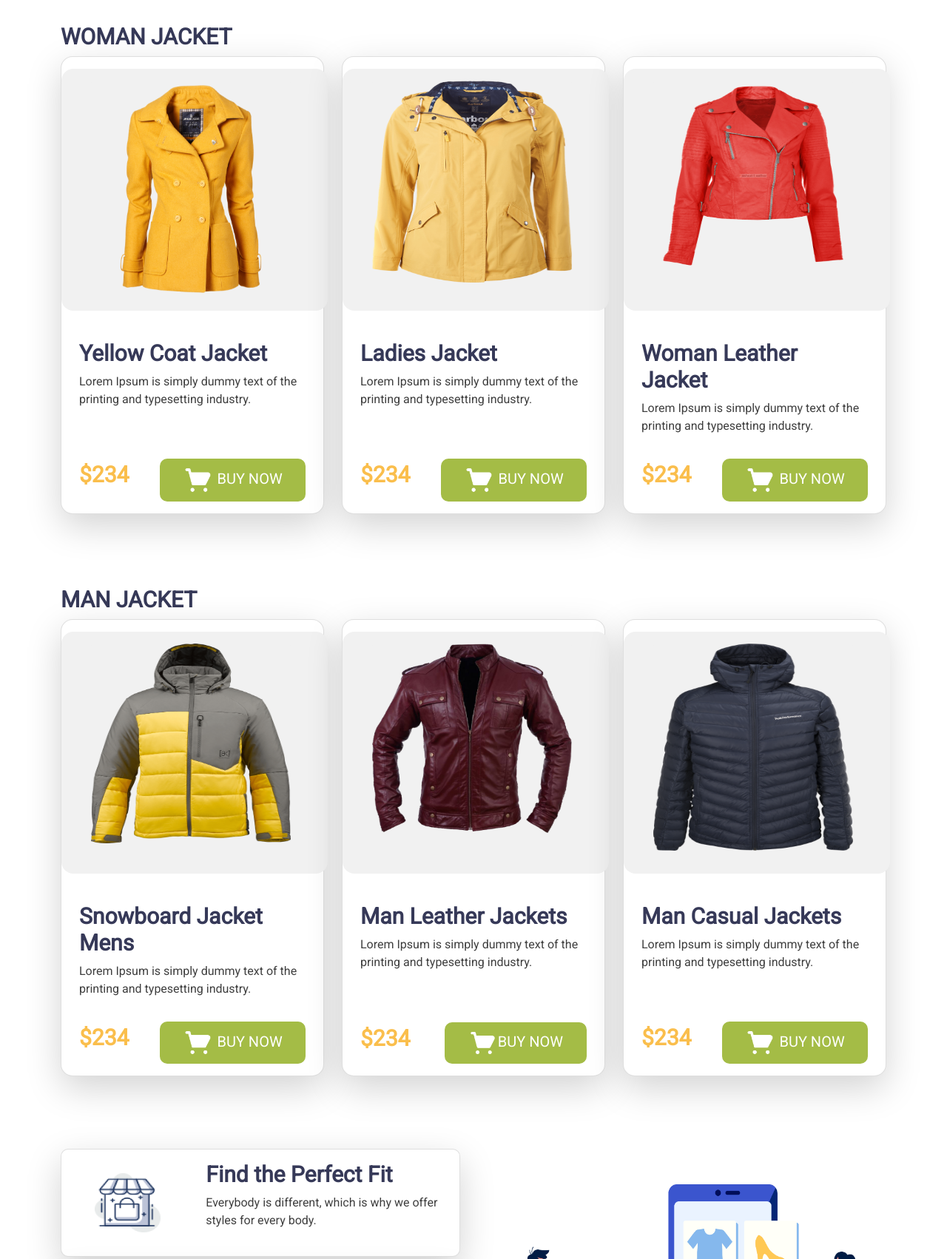
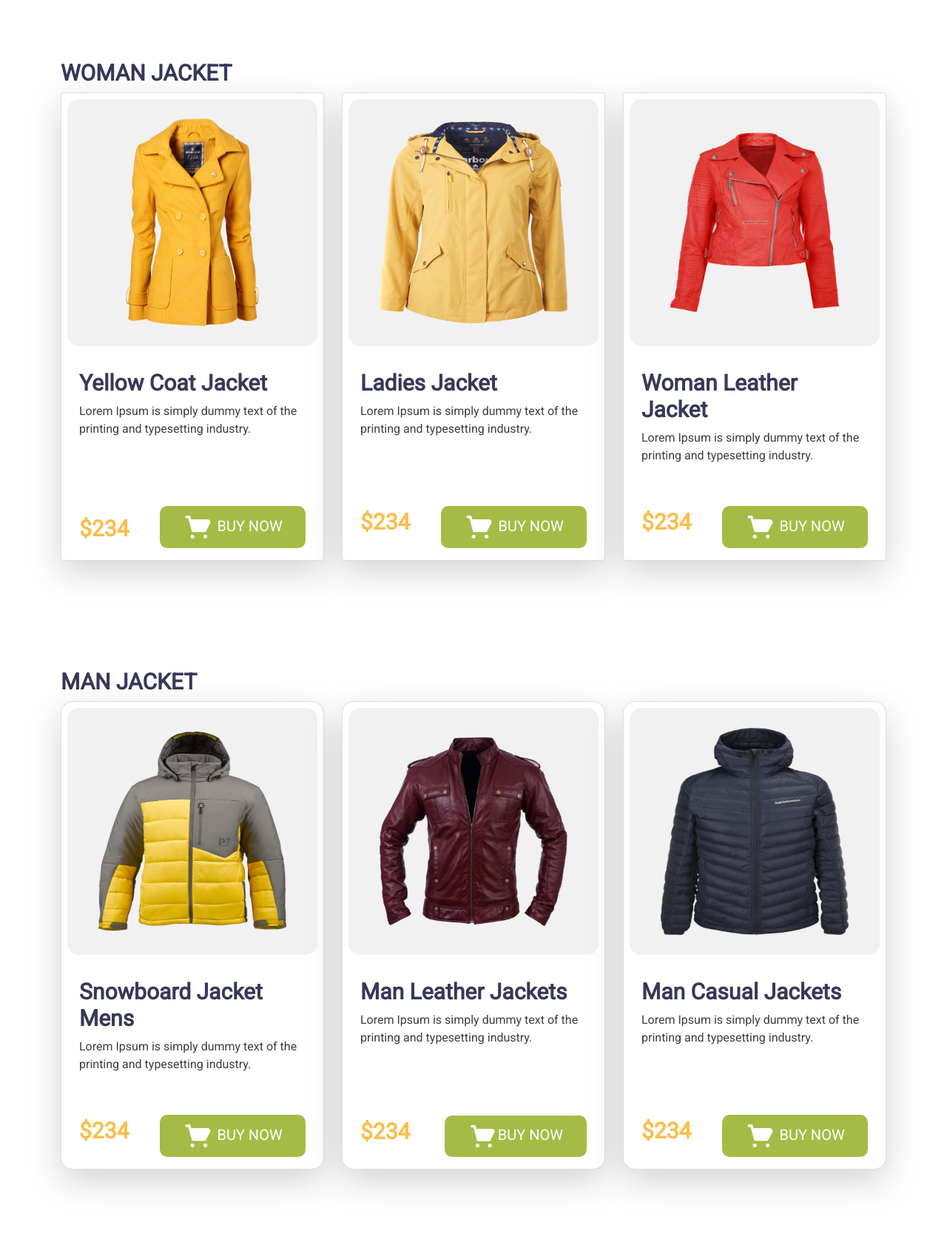
Before and after one commit to ShahbajKhan/penguin-fashion, a plain HTML site: page index.html in a window 1280 px wide. Shown: the part 640-2342 px from the top of the page at 74% size. Drawn offline with Linux system fonts and the light colour scheme.

Commit message:
Made responsive

```diff
--- a/css/custom-css.css
+++ b/css/custom-css.css
@@ -2,6 +2,7 @@ body{
     font-family: 'Bebas Neue', cursive;
     font-family: 'Roboto', sans-serif;
 }
+
 .color1{
     color: #FABE4C;
 }
@@ -51,14 +52,10 @@ main section{
 
 .image{
     background-color: #F1F1F1;
-    margin: 1em auto;
-    height: 327px;
-    width: 360px;
+    height: 334px !important;
     border-radius: 1em;
 }
-.card-customized-image{
-    margin: 1em 2.5em;
-}
+
 .custom-horizontal-card{
     border-radius: 10px;
 }
@@ -77,3 +74,18 @@ footer{
 ul li{
     list-style: none;
 }
+@media (max-width:768px){
+    .center-text{
+        text-align: center;
+    }
+}
+@media (max-width:1200px){
+    .bold-text{
+        font-size: 20px;
+    }
+    .customized-btn{
+        height: 30px;
+        width: 100px;
+        font-size: 10px;
+    }
+}
--- a/index.html
+++ b/index.html
@@ -16,7 +16,7 @@
     <link rel="preconnect" href="https://fonts.gstatic.com">
     <link href="https://fonts.googleapis.com/css2?family=Bebas+Neue&family=Roboto&display=swap" rel="stylesheet">
 
-    <title>Assignment responsive</title>
+    <title>Penguin Fashion</title>
 </head>
 
 <body>
@@ -52,7 +52,7 @@
                             src="logo, icon/shopping-cart 1.png" alt=""> BUY NOW</a>
                 </div>
                 <div class="col-md-6 mb-5 pb-5">
-                    <img class="d-block w-75 ps-5 img-fluid" src="image/woman.png" alt="">
+                    <img class="d-block w-75 h-100 img-fluid" src="image/woman.png" alt="">
                 </div>
             </div>
         </section>
@@ -62,58 +62,120 @@
     <main class="container">
         <!-- 1st part Woman Jacket -->
         <section id="" class="mt-5">
-            <h3 class="text-uppercase text-size2 color2">Woman jacket</h3>
-            <div class="row row-cols-1 row-cols-md-3 g-4">
-                <div class="col">
-                    <div class="card custom-card h-100 shadow-lg">
-                        <div class="image">
-                            <img src="image/SeekPng 1.png" class="card-img-top w-75 card-customized-image"
-                                style="height: 293px;" alt="...">
+            <h3 class="text-uppercase text-size2 color2 center-text">Woman jacket</h3>
+            <div class="row">
+                <div class="col-md-4 col-sm-6 col-xs-12 mb-5">
+                    <div class="card h-100 shadow-lg">
+                        <div class="image h-100 m-2 d-flex justify-content-center align-items-center">
+                            <img src="image/SeekPng 1.png" class="w-75 img-fluid" style="width: 293px; height: 293px;"
+                                alt="...">
                         </div>
                         <div class="card-body m-2">
-                            <h5 class="card-title text-size2 color2">Yellow Coat Jacket </h5>
-                            <p class="card-text color3">Lorem Ipsum is simply dummy text of the
+                            <h5 class="bold-text text-size2 color2">Yellow Coat Jacket</h5>
+                            <p class="color3">Lorem Ipsum is simply dummy text of the
                                 printing and typesetting industry.</p>
                         </div>
-                        <div class="card-footer card-custom-footer d-flex justify-content-between bg-white mx-2 pb-3">
-                            <h1 class="text-size2 color1 pt-1">$234</h1>
+                        <div class="card-footer card-custom-footer d-flex justify-content-between align-items-end bg-white m-2">
+                            <h1 class="bold-text text-size2 color1 pt-1">$234</h1>
                             <button class="btn btn-lg customized-btn"><img class="w-25 bg-transparent"
                                     src="logo, icon/shopping-cart 1.png" alt=""> Buy Now</button>
                         </div>
                     </div>
                 </div>
-                <div class="col">
-                    <div class="card custom-card h-100 shadow-lg">
-                        <div class="image">
-                            <img src="image/PngItem_2597366 1.png" class="card-img-top w-75 card-customized-image"
-                                style="height: 273px;" alt="...">
+                <div class="col-md-4 col-sm-6 col-xs-12 mb-5">
+                    <div class="card h-100 shadow-lg">
+                        <div class="image h-100 m-2 d-flex justify-content-center align-items-center">
+                            <img src="image/PngItem_2597366 1.png" class="w-75 img-fluid"
+                                style=" width: 203px; height: 273px;" alt="...">
                         </div>
                         <div class="card-body m-2">
-                            <h5 class="card-title text-size2 color2">Ladies Jacket </h5>
+                            <h5 class="bold-text text-size2 color2 ">Ladies Jacket</h5>
 
-                            <p class="card-text color3">Lorem Ipsum is simply dummy text of the
+                            <p class="color3">Lorem Ipsum is simply dummy text of the
                                 printing and typesetting industry.</p>
                         </div>
-                        <div class="card-footer card-custom-footer d-flex justify-content-between bg-white mx-2 pb-3">
-                            <h1 class="text-size2 color1 pt-1">$234</h1>
+                        <div class="card-footer card-custom-footer d-flex justify-content-between bg-white m-2">
+                            <h1 class="bold-text text-size2 color1 pt-1">$234</h1>
                             <button class="btn btn-lg customized-btn"><img class="w-25 bg-transparent"
                                     src="logo, icon/shopping-cart 1.png" alt=""> Buy Now</button>
                         </div>
                     </div>
                 </div>
-                <div class="col">
-                    <div class="card custom-card h-100 shadow-lg">
-                        <div class="image">
-                            <img src="image/image 15.png" class="card-img-top w-75 card-customized-image"
-                                style="height: 257px;" alt="...">
+                <div class="col-md-4 col-sm-6 col-xs-12 mb-5">
+                    <div class="card  h-100 shadow-lg">
+                        <div class="image h-100 m-2 d-flex justify-content-center align-items-center">
+                            <img src="image/image 15.png" class="w-75 img-fluid" style="width: 210px; height: 257px;"
+                                alt="...">
                         </div>
                         <div class="card-body m-2">
-                            <h5 class="card-title text-size2 color2">Woman Leather Jacket </h5>
-                            <p class="card-text color3">Lorem Ipsum is simply dummy text of the
+                            <h5 class="bold-text text-size2 color2">Woman Leather Jacket</h5>
+                            <p class="color3">Lorem Ipsum is simply dummy text of the
+                                printing and typesetting industry.</p>
+                        </div>
+                        <div class="card-footer card-custom-footer d-flex justify-content-between bg-white m-2">
+                            <h1 class="bold-text text-size2 color1 pt-1">$234</h1>
+                            <button class="btn btn-lg customized-btn"><img class="w-25 bg-transparent"
+                                    src="logo, icon/shopping-cart 1.png" alt=""> Buy Now</button>
+                        </div>
+                    </div>
+                </div>
+
+            </div>
+        </section>
+
+        <!--  2nd part Man Jacket -->
+        <section id="" class="mt-5">
+            <h3 class="text-uppercase text-size2 color2 center-text">Man jacket</h3>
+            <div class="row">
+                <div class="col-md-4 col-sm-6 col-xs-12 mb-5">
+                    <div class="card custom-card h-100 shadow-lg">
+                        <div class="image h-100 m-2 d-flex justify-content-center align-items-center">
+                            <img src="image/image 11.png" class="w-75" style="width: 202px; height: 269px;" alt="...">
+                        </div>
+                        <div class="card-body m-2">
+                            <h5 class="bold-text text-size2 color2">Snowboard Jacket Mens</h5>
+                            <p class="color3">Lorem Ipsum is simply dummy text of the
+                                printing and typesetting industry.</p>
+                        </div>
+                        <div class="card-footer card-custom-footer d-flex justify-content-between bg-white m-2">
+                            <h1 class="bold-text text-size2 color1 pt-1">$234</h1>
+                            <button class="btn btn-lg customized-btn"><img class="w-25 bg-transparent"
+                                    src="logo, icon/shopping-cart 1.png" alt=""> Buy Now</button>
+                        </div>
+                    </div>
+                </div>
+                <div class="col-md-4 col-sm-6 col-xs-12 mb-5">
+                    <div class="card custom-card h-100 shadow-lg">
+                        <div class="image h-100 m-2 d-flex justify-content-center align-items-center">
+                            <img src="image/vippng 1.png" class="card-img-top w-75 card-customized-image"
+                                style="width: 243px; height: 256px;" alt="...">
+                        </div>
+                        <div class="card-body m-2">
+                            <h5 class="bold-text text-size2 color2">Man Leather Jackets</h5>
+
+                            <p class="color3">Lorem Ipsum is simply dummy text of the
                                 printing and typesetting industry.</p>
                         </div>
                         <div class="card-footer card-custom-footer d-flex justify-content-between bg-white mx-2 pb-3">
-                            <h1 class="text-size2 color1 pt-1">$234</h1>
+                            <h1 class="bold-text text-size2 color1 pt-1">$234</h1>
+                            <button class="btn btn-lg customized-btn"> <img class="w-25 bg-transparent"
+                                    src="logo, icon/shopping-cart 1.png" alt="">Buy Now</button>
+                        </div>
+                    </div>
+                </div>
+                <div class="col-md-4 col-sm-6 col-xs-12 mb-5">
+                    <div class="card custom-card  h-100 shadow-lg">
+                        <div class="image h-100 m-2 d-flex justify-content-center align-items-center">
+                            <img src="image/toppng 1.png" class="card-img-top w-75 card-customized-image"
+                                style="width: 192px; height: 280px;" alt="...">
+                        </div>
+                        <div class="card-body m-2">
+                            <h5 class="bold-text text-size2 color2">Man Casual Jackets </h5>
+                            <p class="color3">Lorem Ipsum is simply dummy text of the
+                                printing and typesetting industry.</p>
+                        </div>
+                        <div class="card-footer card-custom-footer d-flex justify-content-between bg-white m-2">
+                            <h1 class="bold-text text-size2 color1 pt-1">$234</h1>
                             <button class="btn btn-lg customized-btn"><img class="w-25 bg-transparent"
                                     src="logo, icon/shopping-cart 1.png" alt=""> Buy Now</button>
                         </div>
@@ -122,67 +184,6 @@
             </div>
         </section>
 
-        <!--  2nd part Man Jacket -->
-        <section id="" class="mt-5">
-            <h3 class="text-uppercase text-size2 color2 col-xs-12">Man jacket</h3>
-            <div class="row row-cols-1 row-cols-md-3 g-4">
-                <div class="col">
-                    <div class="card custom-card h-100 shadow-lg">
-                        <div class="image">
-                            <img src="image/image 11.png" class="card-img-top w-75 card-customized-image"
-                                style="height: 270px;" alt="...">
-                        </div>
-                        <div class="card-body m-2">
-                            <h5 class="card-title text-size2 color2">Snowboard Jacket Mens</h5>
-                            <p class="card-text color3">Lorem Ipsum is simply dummy text of the
-                                printing and typesetting industry.</p>
-                        </div>
-                        <div class="card-footer card-custom-footer d-flex justify-content-between bg-white mx-2 pb-3">
-                            <h1 class="text-size2 color1 pt-1">$234</h1>
-                            <button class="btn btn-lg customized-btn"><img class="w-25 bg-transparent"
-                                    src="logo, icon/shopping-cart 1.png" alt=""> Buy Now</button>
-                        </div>
-                    </div>
-                </div>
-                <div class="col">
-                    <div class="card custom-card h-100 shadow-lg">
-                        <div class="image">
-                            <img src="image/vippng 1.png" class="card-img-top w-75 card-customized-image"
-                                style="height:256px;" alt="...">
-                        </div>
-                        <div class="card-body m-2">
-                            <h5 class="card-title text-size2 color2">Man Leather Jackets</h5>
-
-                            <p class="card-text color3">Lorem Ipsum is simply dummy text of the
-                                printing and typesetting industry.</p>
-                        </div>
-                        <div class="card-footer card-custom-footer d-flex justify-content-between bg-white mx-2 pb-3">
-                            <h1 class="text-size2 color1 pt-1">$234</h1>
-                            <button class="btn btn-lg customized-btn"> <img class="w-25 bg-transparent"
-                                    src="logo, icon/shopping-cart 1.png" alt="">Buy Now</button>
-                        </div>
-                    </div>
-                </div>
-                <div class="col">
-                    <div class="card custom-card  h-100 shadow-lg">
-                        <div class="image">
-                            <img src="image/toppng 1.png" class="card-img-top w-75 card-customized-image"
-                                style="height: 280px;" alt="...">
-                        </div>
-                        <div class="card-body m-2">
-                            <h5 class="card-title text-size2 color2">Man Casual Jackets </h5>
-                            <p class="card-text color3">Lorem Ipsum is simply dummy text of the
-                                printing and typesetting industry.</p>
-                        </div>
-                        <div class="card-footer card-custom-footer d-flex justify-content-between bg-white mx-2 pb-3">
-                            <h1 class="text-size2 color1 pt-1">$234</h1>
-                            <button class="btn btn-lg customized-btn"><img class="w-25 bg-transparent"
-                                    src="logo, icon/shopping-cart 1.png" alt=""> Buy Now</button>
-                        </div>
-                    </div>
-                </div>
-            </div>
-        </section>
 
         <!-- Third part Perfect Fit Section -->
 
@@ -203,7 +204,7 @@
                                 <img class="w-50 bg-transparent" src="logo, icon/image 12.png" alt="...">
                             </div>
                             <div class="col-md-8">
-                                <div class="card-body">
+                                <div class="card-body center-text">
                                     <h5 class="card-title text-size2 color2">Find the Perfect Fit</h5>
                                     <p class="card-text color3">Everybody is different, which is why we
                                         offer styles for every body.</p>
@@ -217,7 +218,7 @@
                                 <img class="w-50 bg-transparent" src="logo, icon/image 13.png" alt="...">
                             </div>
                             <div class="col-md-8">
-                                <div class="card-body">
+                                <div class="card-body center-text">
                                     <h5 class="card-title text-size2 color2">Free Exchanges</h5>
                                     <p class="card-text color3">One of the many reasons you can shop
                                         with peace of mind.</p>
@@ -231,7 +232,7 @@
                                 <img class="w-50 bg-transparent img-fluid" src="logo, icon/image 14.png" alt="...">
                             </div>
                             <div class="col-md-8">
-                                <div class="card-body">
+                                <div class="card-body center-text">
                                     <h5 class="card-title text-size2 color2">Contact Our Seller</h5>
                                     <p class="card-text color3">They are here to help you. That's quite
                                         literally what we pay them for.</p>
@@ -245,8 +246,8 @@
 
         <!-- Carousel -->
         <section m-5>
-            <h2 class="text-size2"><span class="color1">Top</span> Deals</h2>
-            <div id="carouselExampleControls" class="carousel carousel-modifier slide" data-bs-ride="carousel">
+            <h2 class="text-size2 center-text"><span class="color1">Top</span> Deals</h2>
+            <div id="carouselExampleControls" class="carousel carousel-modifier slide center-text" data-bs-ride="carousel">
                 <div class="carousel-inner carousel-modifier">
                     <div class="carousel-item active">
                         <div class="row d-flex align-items-center p-5">
@@ -258,7 +259,7 @@
                                 <button class="btn btn-warning">Buy Now</button>
                             </div>
                             <div class="col-md-5 mt-5">
-                                <img src="image/image 11.png" class="d-block w-50 h-50 img-fluid" alt="...">
+                                <img src="image/image 11.png" class="img-fluid" style="width: 202px; height: 269px;" alt="...">
                             </div>
                         </div>
                     </div>
@@ -272,7 +273,7 @@
                                 <button class="btn btn-warning">Buy Now</button>
                             </div>
                             <div class="col-md-5 mt-5">
-                                <img src="image/vippng 1.png" class="d-block w-50 h-50 img-fluid" alt="...">
+                                <img src="image/vippng 1.png" class="img-fluid" style="width: 243px; height: 256px;" alt="...">
                             </div>
                         </div>
                     </div>
@@ -286,7 +287,7 @@
                                 <button class="btn btn-warning">Buy Now</button>
                             </div>
                             <div class="col-md-5 mt-5">
-                                <img src="image/SeekPng 1.png" class="d-block w-50 h-50 img-fluid" alt="...">
+                                <img src="image/SeekPng 1.png" class="img-fluid" style="width: 293px; height: 293px;" alt="...">
                             </div>
                         </div>
 
```
Also changed, not shown: 1 other file.
